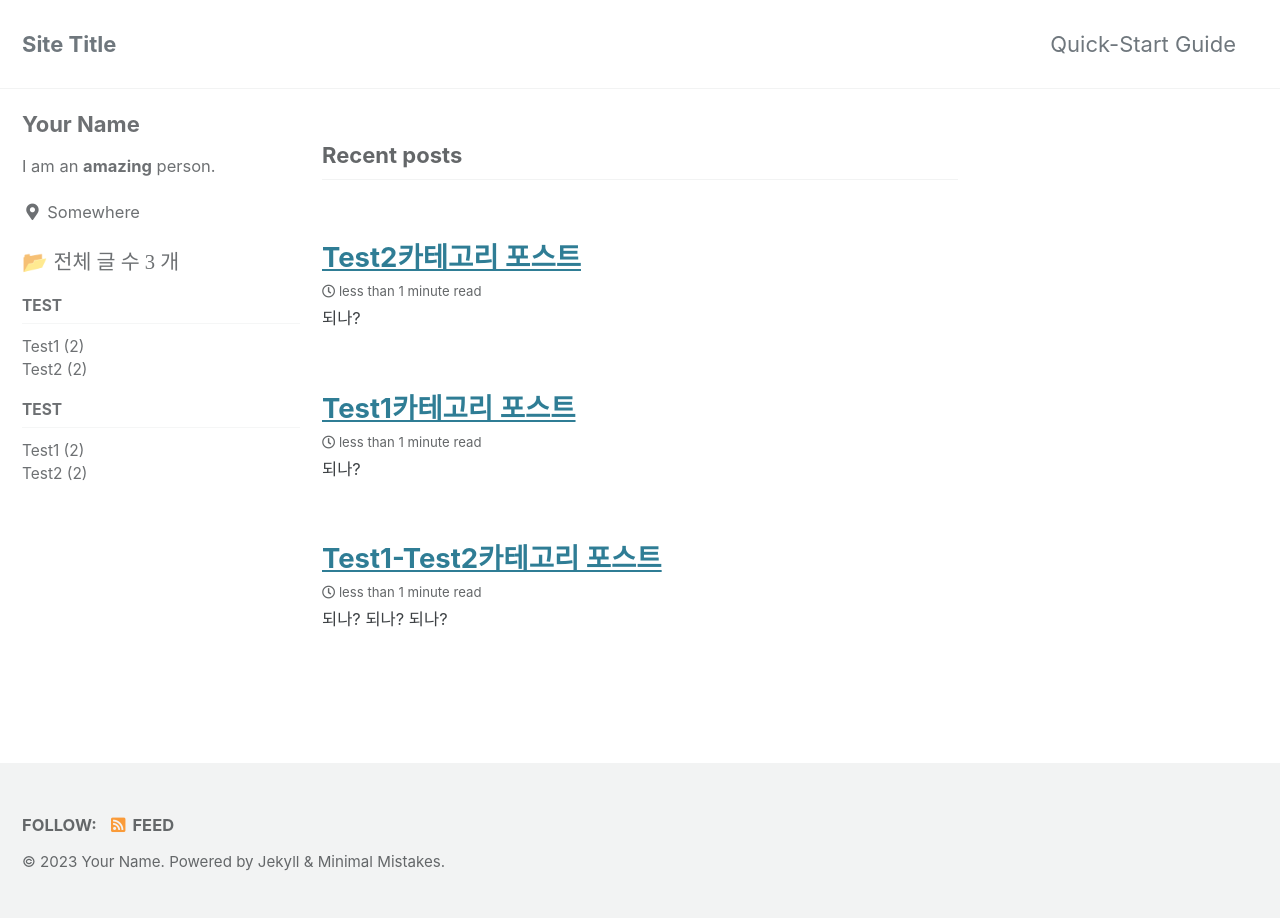
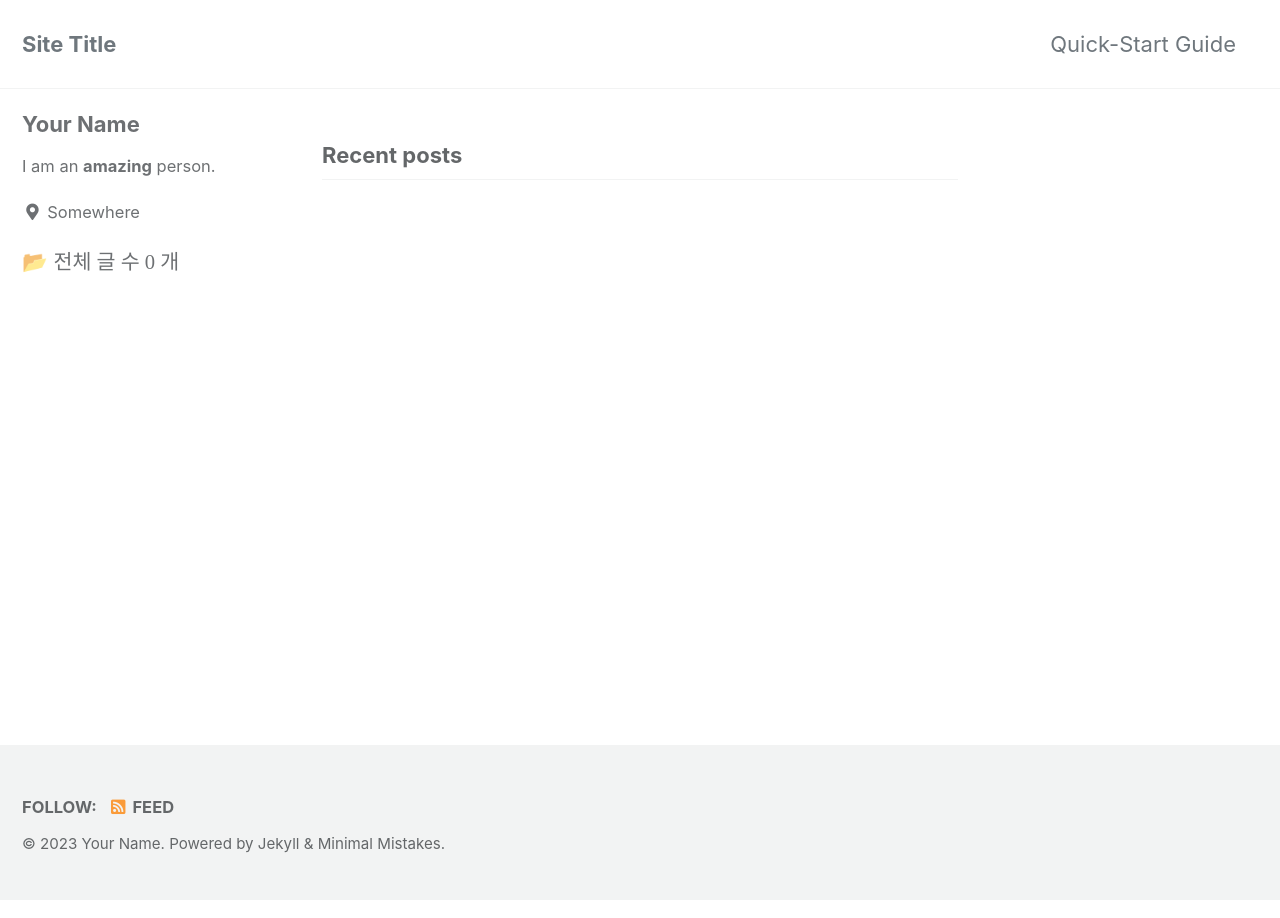
Before and after one commit to icewan1399/icewan1399.github.io, a Jekyll site: the page built from index.html, in a window 1280 px wide. Built offline with Jekyll 4.4.1, drawn with Linux system fonts in a browser that asks for light colours; cached includes are drawn as plain includes; the list of posts is cut into pages by our own code.

Commit message:
사이드바 테스트 코드 제거 + 카테고리 페이지, 포스트 페이지의 템플릿 추가

```diff
--- a/_includes/nav_list_main.html
+++ b/_includes/nav_list_main.html
@@ -12,49 +12,8 @@
             📂 <span style="font-family:'Cafe24Oneprettynight';">전체 글 수</style> <span style="font-family:'Coming Soon';">{{sum}}</style> <span style="font-family:'Cafe24Oneprettynight';">개</style>
       </li>
       <li>
-        <!--span  <span class="nav__sub-title">Test</span>          : 여기에서 Test가 사이드바에 보일 항목의 이름을 의미한다. -->
-        <!--span  문법적으로는 의미가 없고 항목의 이름만 정하는 것 -->
-        <!-- ============================== Test 항목 추가 ===============================================-->
-        <span class="nav__sub-title">Test</span>
-            <!--해당 항목에 추가할 각각의 카테고리를 입력한다. <ul> ~~~ <ul>가 하나의 카테고리를 의미-->
-            <!-- ============================== Test1 카테고리 추가 ======================================-->
-            <!--Test1 카테고리 글들을 모아둔 페이지인 /categories/test1 주소의 글로 링크 연결한다. -->
-            <ul>
-                {% for category in site.categories %}
-                    <!-- if category[0] == "Test1"                  : 여기에서 Test1은 카테고리를 의미한다 -->
-                    {% if category[0] == "Test1" %}
-                        <!-- href="/categories/test1                : 여기에서 test1는 카테고리를 모아놓은 페이지의 permalink를 의미한다. 그렇기 때문에 해당 카테고리 페이지랑 맞춰주어야함 -->
-                        <!-- class="">Test1                         : 여기에서 Test1는 사이드바에 보일 페이지의 이름을 의미한다. 문법적으로 의미가 없다. -->
-                        <!--category[1].size 로 해당 카테고리를 가진 글의 개수 표시-->
-                        <li><a href="/categories/test1" class="">Test1 ({{category[1].size}})</a></li>
-                    {% endif %}
-                {% endfor %}
-            </ul>
-            <!-- ============================== Test2 카테고리 추가 ======================================-->
-            <ul>
-                {% for category in site.categories %}
-                    {% if category[0] == "Test2" %}
-                        <li><a href="/categories/test2" class="">Test2 ({{category[1].size}})</a></li>
-                    {% endif %}
-                {% endfor %}
-            </ul>
-
-        <!--이런식으로 추가로 목록을 추가할 수 있음-->
-        <span class="nav__sub-title">Test</span>
-            <ul>
-                {% for category in site.categories %}
-                    {% if category[0] == "Test1" %}
-                        <li><a href="/categories/test1" class="">Test1 ({{category[1].size}})</a></li>
-                    {% endif %}
-                {% endfor %}
-            </ul>
-            <ul>
-                {% for category in site.categories %}
-                    {% if category[0] == "Test2" %}
-                        <li><a href="/categories/test2" class="">Test2 ({{category[1].size}})</a></li>
-                    {% endif %}
-                {% endfor %}
-            </ul>
+         <!--카테고리 항목 추가하기-->
+         <!--카테고리 추가하기-->
       </li>
   </ul>
 </nav>
--- a/_posts/cpp/2023-11-08-test1-test2.md
+++ /dev/null
@@ -1,18 +0,0 @@
----
-title:  "Test1-Test2카테고리 포스트"
-
-categories:
-  - Test1
-  - Test2
-
-toc: true
-toc_sticky: true
-
-date: 2023-11-08
-last_modified_at: 2023-11-08
----
-
-
-### 되나?
-### 되나?
-### 되나?
```
Also changed, not shown: _pages/categories/category-template.md (added, +14 -0 lines), _pages/categories/category-test1.md (deleted, +0 -12 lines), _pages/categories/category-test2.md (deleted, +0 -12 lines), _posts/2023-01-01-template.md (added, +17 -0 lines), _posts/cpp/2023-11-08-test1.md (deleted, +0 -15 lines), _posts/cpp/2023-11-08-test2.md (deleted, +0 -15 lines).
